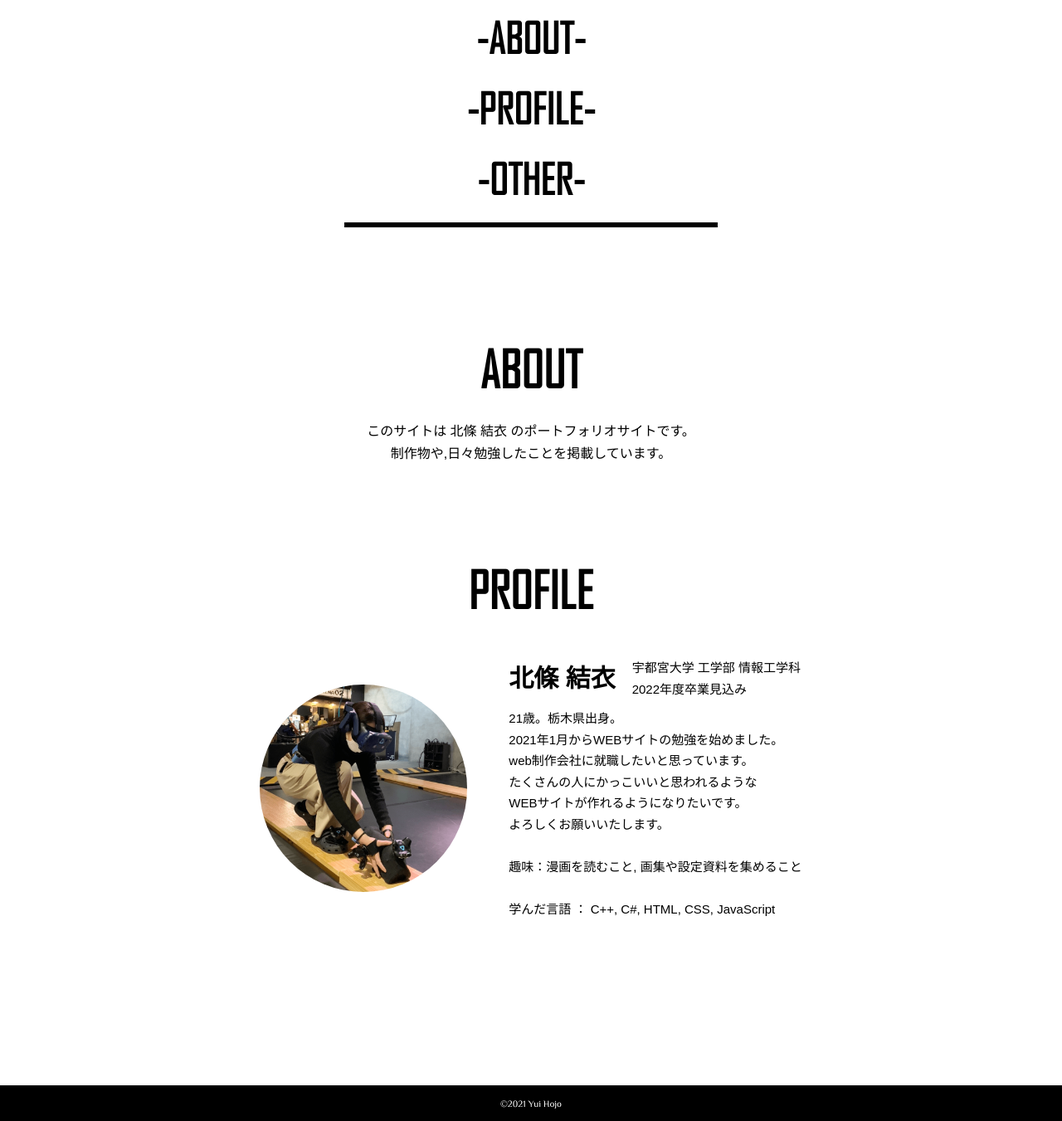
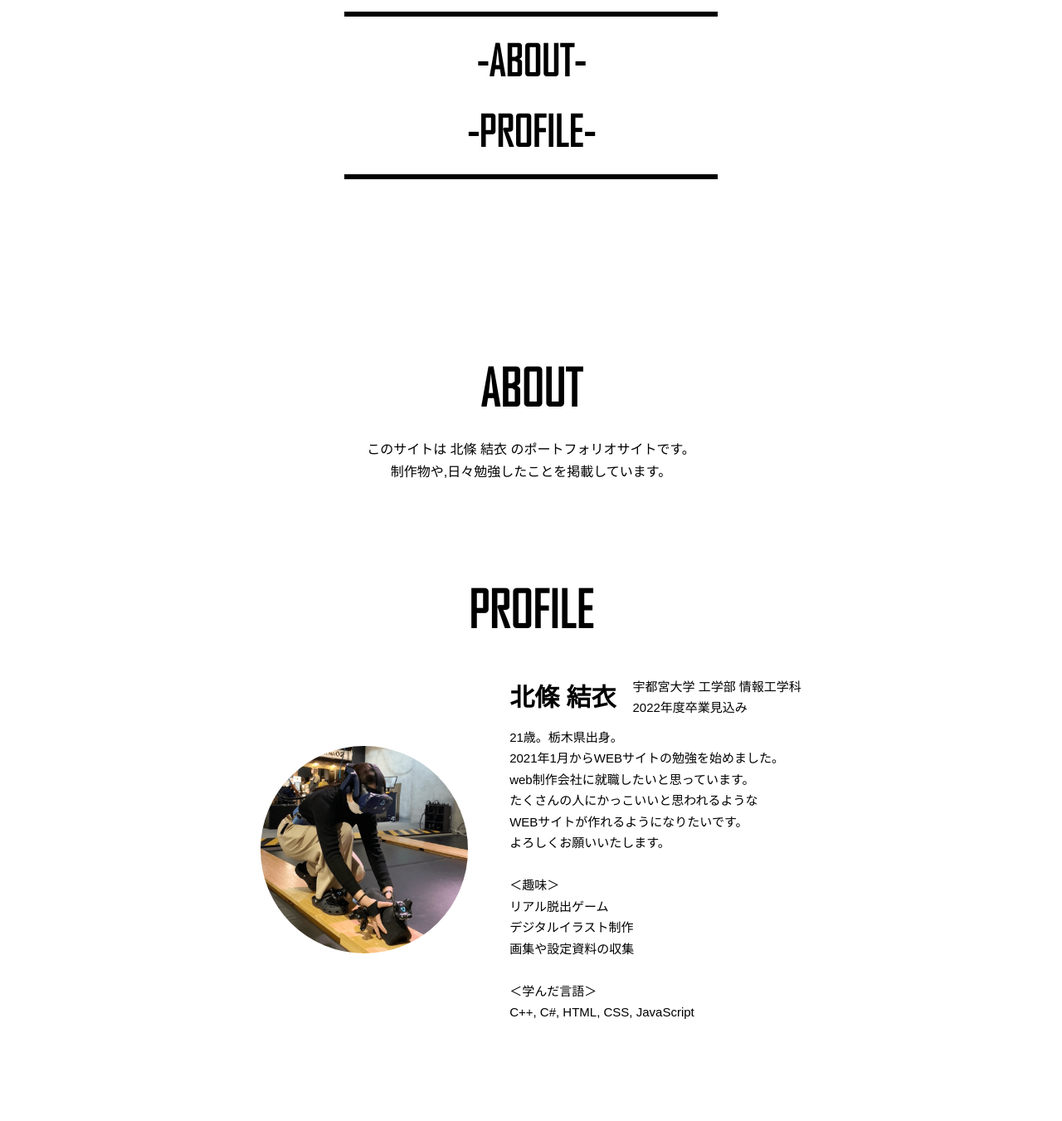
Before and after one commit to Yuineko16/portfolio, a plain HTML site: page index.html in a window 1280 px wide. Shown: the part 449-1800 px from the top of the page at 83% size. Drawn offline with Linux system fonts and the light colour scheme; some packages are replaced by stand-ins of ours.

Commit message:
Update index.html

```diff
--- a/index.html
+++ b/index.html
@@ -20,6 +20,8 @@
 
 
 <body id="home">
+
+  <div id="container">
     <!--ヘッダー ここから-->
     <header>
       <div class="page-header">
@@ -40,6 +42,12 @@
       </div>
     </header>
     <!--ヘッダー ここまで-->
+
+    <!--読み込み画面 ここから-->
+    <div class="loader-wrapper">
+      <div class="loader">Loading...</div>
+    </div>
+    <!--読み込み画面 ここから-->
 
     <!--スライドメニュー ここから-->
     <nav>
@@ -69,12 +77,11 @@
           <li>
             <a href="#profile">-profile-</a>
           </li>
-        <li>
-          <a href="#other">-other-</a>
-        </li>
         </ul>
       </div>
       <!--目次 ここまで-->
+
+      <div class="blank"></div>
 
       <!--内容 ここから-->
 
@@ -105,22 +112,23 @@
               <p>たくさんの人にかっこいいと思われるような</p>
               <p>WEBサイトが作れるようになりたいです。</p>
               <p>よろしくお願いいたします。</p>
-            <p><br>趣味：漫画を読むこと, 画集や設定資料を集めること</p>
-            <p><br>学んだ言語 ： C++, C#, HTML, CSS, JavaScript</p>
+              <p><br>＜趣味＞<br>リアル脱出ゲーム<br>デジタルイラスト制作<br>画集や設定資料の収集</p>
+              <p><br>＜学んだ言語＞<br>C++, C#, HTML, CSS, JavaScript</p>
             </div>
           </div>
         </div>
       </secton>
     </div>
-
     <!--内容 ここまで-->
 
+    <div class="blank"></div>
 
+    <!--フッター ここから-->
     <footer class="page-footer">
       <div>
         <p><small>&copy;2021 Yui Hojo</small></p>
       </div>
     </footer>
-
-
+    <!--フッター ここまで-->
+  </div>
 </body>
```
Lines whose indentation alone changed are shown as unchanged.
